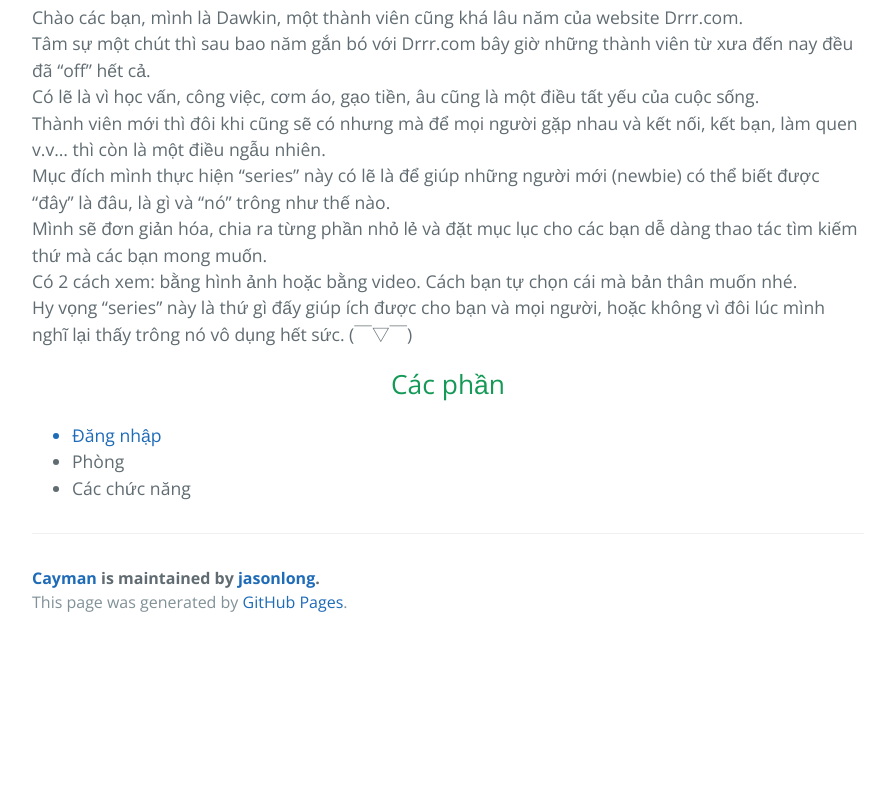
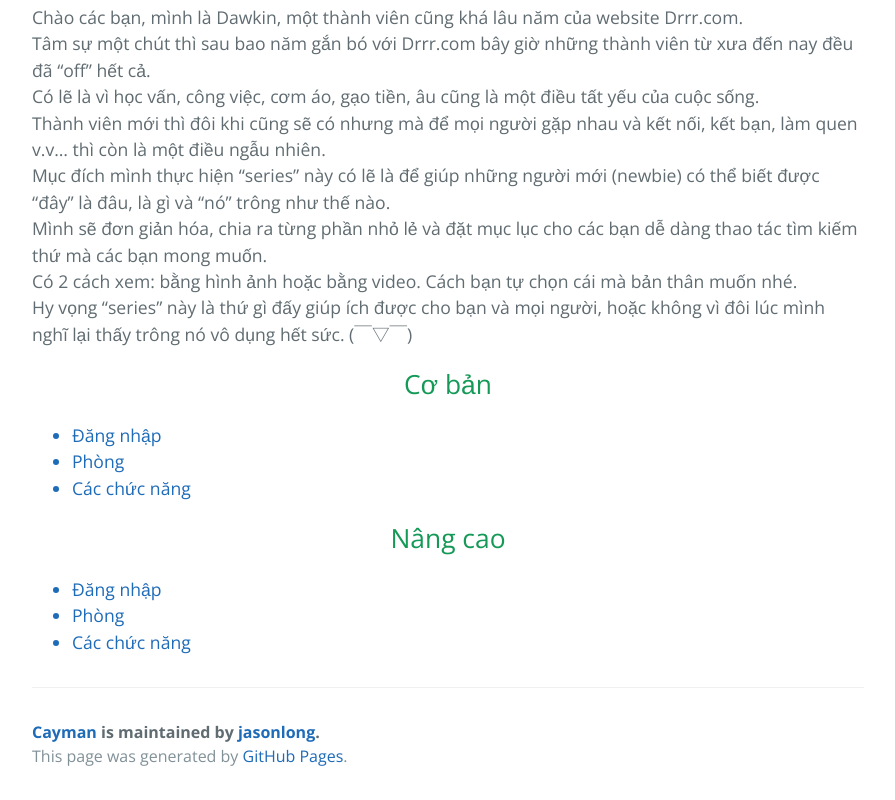
Before and after one commit to DullahanNguyen/dullahannguyen.github.io, a website: page index.html in a window 1280 px wide. Shown: the part 481-1281 px from the top of the page, without its empty margins (192-1087 px from the left). Before the commit the page ends 1127 px from the top, so only its background shows below. Drawn offline with nearby package versions, Linux system fonts and the light colour scheme.

Commit message:
Fix a tag

```diff
--- a/index.html
+++ b/index.html
@@ -31,12 +31,21 @@
             Hy vọng “series” này là thứ gì đấy giúp ích được cho bạn và mọi người, hoặc không vì đôi lúc mình nghĩ lại thấy trông nó vô dụng hết sức. (￣▽￣)
         </p>
 
-        <center><h2>Các phần</h2></center>
+        <center><h2>Cơ bản</h2></center>
         <p>
             <ul class="task-list">
                 <a href="#"><li>Đăng nhập</li></a>
-                <a href="#"></a><li>Phòng</li></a>
-                <a href="#"></a><li>Các chức năng</li></a>
+                <a href="#"><li>Phòng</li></a>
+                <a href="#"><li>Các chức năng</li></a>
+            </ul>
+        </p>
+
+        <center><h2>Nâng cao</h2></center>
+        <p>
+            <ul class="task-list">
+                <a href="#"><li>Đăng nhập</li></a>
+                <a href="#"><li>Phòng</li></a>
+                <a href="#"><li>Các chức năng</li></a>
             </ul>
         </p>
 
```
